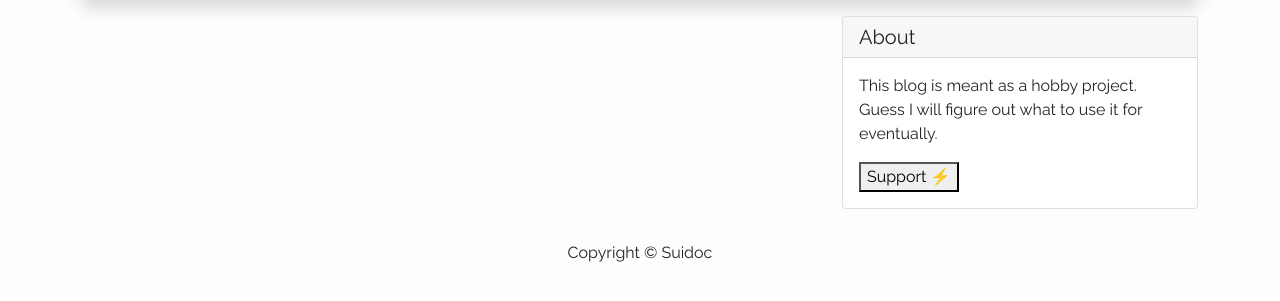
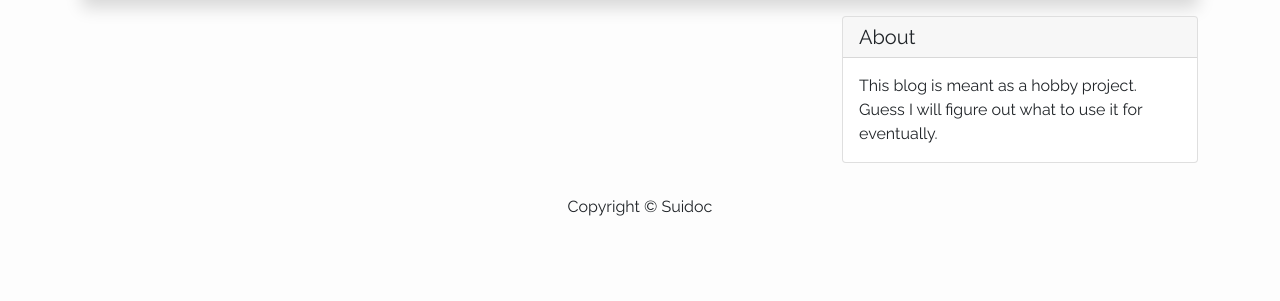
Before and after one commit to judesen/portfolio, a Django app: page / in a window 1280 px wide. Shown: the part 56-357 px from the top of the page. Run offline with Django 3.2, Linux system fonts and the light colour scheme; data that the repository does not hold is empty.

Commit message:
removed ln button in sidebar

```diff
--- a/blog/templates/blog/sidebar.html
+++ b/blog/templates/blog/sidebar.html
@@ -4,7 +4,6 @@
         <h5 class="card-header">About</h5>
         <div class="card-body">
             <p class="card-text"> This blog is meant as a hobby project. Guess I will figure out what to use it for eventually.</p>
-            <button type="button" onclick="sendPayment()">Support &#9889;</button>
         </div>
     </div>
 </div>
```
